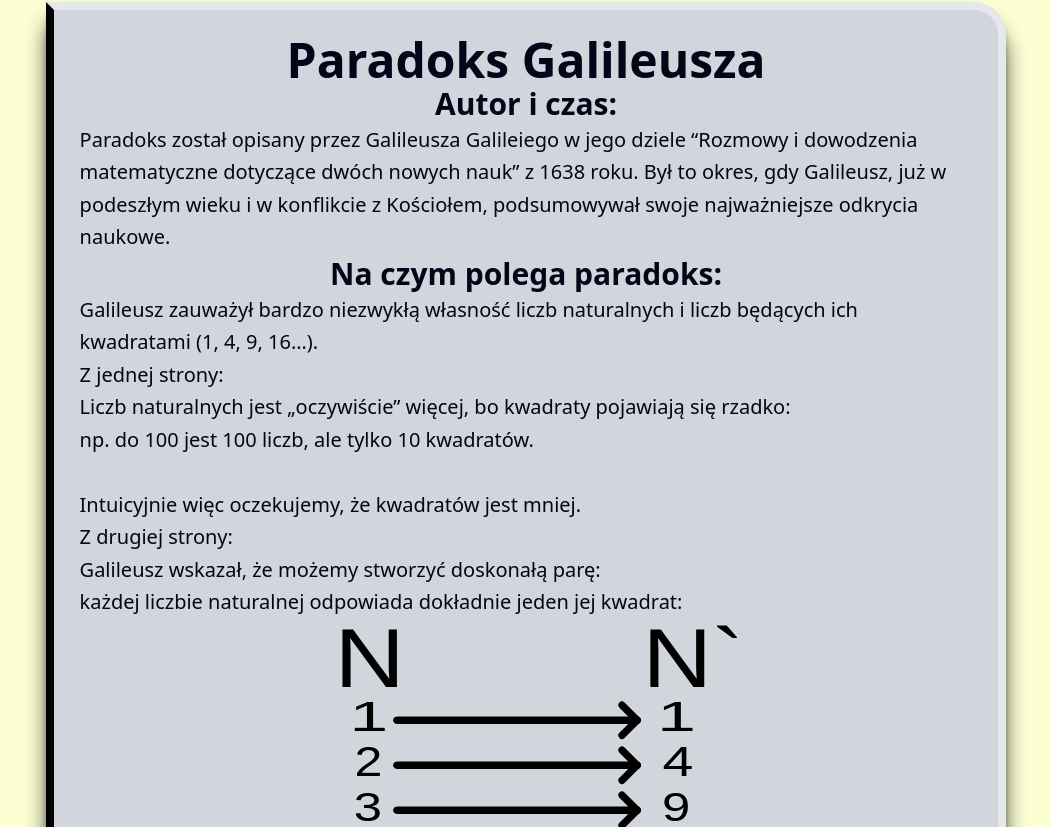
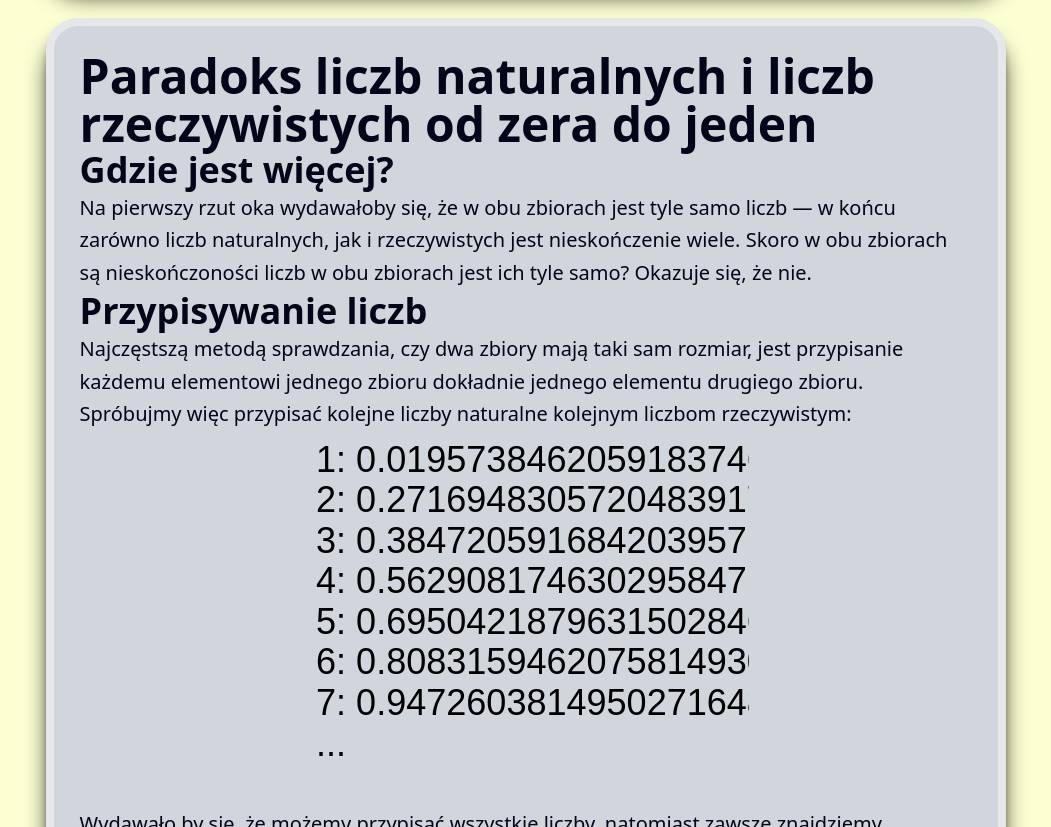
Before and after one commit to dulakgg/mathlox, a React (Vite) app: page /paradoksy in a window 1280 px wide. Shown: the part 1653-2480 px from the top of the page, without its empty margins (114-1165 px from the left). Built offline with nearby package versions, Linux system fonts and the light colour scheme; no server answers.

Commit message:
dodany paradoks liczb+restyle kart

```diff
--- a/src/components/paradoksy/paradoks_coastline.tsx
+++ b/src/components/paradoksy/paradoks_coastline.tsx
@@ -33,7 +33,7 @@ export default function Paradoks_coastline() {
 
         ctx.beginPath();
 
-        for (let i = 0; i <= n; i++) {
+        for (let i = 0; i <= n+1; i++) {
             const angle = (i / n) * Math.PI * 2;
             const x = centerX + Math.cos(angle) * r;
             const y = centerY + Math.sin(angle) * r;
@@ -148,6 +148,7 @@ export default function Paradoks_coastline() {
                 height={canvasSize.height}
                 role="img"
                 aria-label="Animacja przybliżania obwodu koła wielokątami"
+                className="block mx-auto"
                 style={{display: "block", marginTop: "10px"}}
             />
         </CARD>
--- a/src/components/paradoksy/paradoks_galileo.tsx
+++ b/src/components/paradoksy/paradoks_galileo.tsx
@@ -1,4 +1,4 @@
-import {TITLE, SECTION_TITLE, SECTION_TEXT, CARD} from "@/components/ui/format_tags.tsx";
+import { TITLE, SECTION_TITLE, SECTION_TEXT, CARD } from "@/components/ui/format_tags.tsx";
 import GalileoVector from "@/assets/galileo.svg";
 
 
--- /dev/null
+++ b/src/components/paradoksy/paradoks_liczby.tsx
@@ -0,0 +1,44 @@
+import { TITLE, SECTION_TITLE, SECTION_TEXT, CARD } from "@/components/ui/format_tags.tsx";
+import Liczby1Vector from "@/assets/liczby1.svg";
+import Liczby2Vector from "@/assets/liczby2.svg";
+
+
+export default function Paradoks_liczby() {
+    return (
+        <CARD>
+            <TITLE>Paradoks liczb naturalnych i liczb rzeczywistych od zera do jeden </TITLE>
+
+            <SECTION_TITLE>Gdzie jest więcej?</SECTION_TITLE>
+            <SECTION_TEXT>
+                Na pierwszy rzut oka wydawałoby się, że w obu zbiorach jest tyle samo liczb —
+                w końcu zarówno liczb naturalnych, jak i rzeczywistych jest nieskończenie wiele.
+                Skoro w obu zbiorach są nieskończoności liczb w obu zbiorach jest ich tyle samo?
+                Okazuje się, że nie.
+            </SECTION_TEXT>
+
+            <SECTION_TITLE>Przypisywanie liczb</SECTION_TITLE>
+            <SECTION_TEXT>
+                Najczęstszą metodą sprawdzania, czy dwa zbiory mają taki sam rozmiar,
+                jest przypisanie każdemu elementowi jednego zbioru dokładnie jednego
+                elementu drugiego zbioru.<br />
+
+                Spróbujmy więc przypisać kolejne liczby naturalne kolejnym liczbom rzeczywistym:
+                <img className="w-[50%]" style={{ display: "block", margin: "0 auto" }} src={Liczby1Vector} alt="Kolejno przypisane liczby całkowite do rzeczywistych" />
+                <br />
+                Wydawało by się, że możemy przypisać wszystkie liczby,
+                natomiast zawsze znajdziemy niezapisaną liczbę zmieniając po jednej cyfrze w rozwinięciach dziesiętnych liczb z listy.
+                <img className="w-[50%]" style={{ display: "block", margin: "0 auto" }} src={Liczby2Vector} alt="Kolejno przypisane liczby całkowite do rzeczywistych + oznaczenie" />
+                Tak powstała liczba różni się od każdej zapisanej co najmniej jedną cyfrą,
+                więc nie znajduje się na liście.
+                Oznacza to, że nie da się wypisać wszystkich liczb rzeczywistych w ten sposób..
+            </SECTION_TEXT>
+            <SECTION_TITLE>Matematyczne wytłumaczenie</SECTION_TITLE>
+            <SECTION_TEXT>
+                Liczby rzeczywiste tworzą zbiór nieskończony niepoliczalny,
+                czyli taki, którego elementów nie da się ponumerować.
+                Zbiór liczb naturalnych jest natomiast nieskończony policzalny,
+                jego elementy można wypisywać kolejno bez pomijania żadnego.
+            </SECTION_TEXT>
+        </CARD>
+    )
+}
--- a/src/components/ui/format_tags.tsx
+++ b/src/components/ui/format_tags.tsx
@@ -16,7 +16,7 @@ export const TITLE = ({ children, className = "" }: TitleProps) => (
 
 // eslint-disable-next-line react-refresh/only-export-components
 export const SECTION_TITLE = ({ children, className = "" }: TitleProps) => (
-    <h2 className={`text-3xl font-bold ${className}`}>{children}</h2>
+    <h2 className={`text-4xl font-bold ${className}`}>{children}</h2>
 );
 
 // eslint-disable-next-line react-refresh/only-export-components
@@ -26,5 +26,5 @@ export const SECTION_TEXT = ({ children, className = "" }: TitleProps) => (
 
 // eslint-disable-next-line react-refresh/only-export-components
 export const CARD = ({ children, className = "" }: CardProps) => (
-    <section className={`w-3/4 p-[2%] rounded-4xl shadow-xl flex flex-col items-center gap-0.5 border-8 border-l-black rounded-l-none border-gray-200 bg-gray-300 shadow-black mx-auto mt-10 mb-10 ${className}`}>{children}</section>
+    <section className={`w-3/4 p-[2%] rounded-4xl shadow-xl flex flex-col gap-0.5 border-8 border-gray-200 bg-gray-300 shadow-black mx-auto mt-10 mb-10 ${className}`}>{children}</section>
 );
--- a/src/pages/paradoksy/paradoksy.tsx
+++ b/src/pages/paradoksy/paradoksy.tsx
@@ -4,10 +4,11 @@ import Paradoks_coastline from "@/components/paradoksy/paradoks_coastline";
 import Paradoks_galileo from "@/components/paradoksy/paradoks_galileo";
 import { useSeo } from "@/seo/useSeo";
 import { StructuredData } from "@/seo/structuredData";
+import Paradoks_liczby from "@/components/paradoksy/paradoks_liczby";
 
 export default function Paradoksy() {
     useSeo("/paradoksy");
-
+    localStorage.setItem("theme", "light")
     return (
         <>
             <div className="">
@@ -16,6 +17,7 @@ export default function Paradoksy() {
                     <StructuredData pathname="/paradoksy" />
                     <h1 className="sr-only">Paradoksy matematyczne</h1>
                 <Paradoks_coastline />
+                <Paradoks_liczby />
                 <Paradoks_galileo />
                 </main>
             </div>
```
Also changed, not shown: src/assets/liczby1.svg (added), src/assets/liczby2.svg (added).
